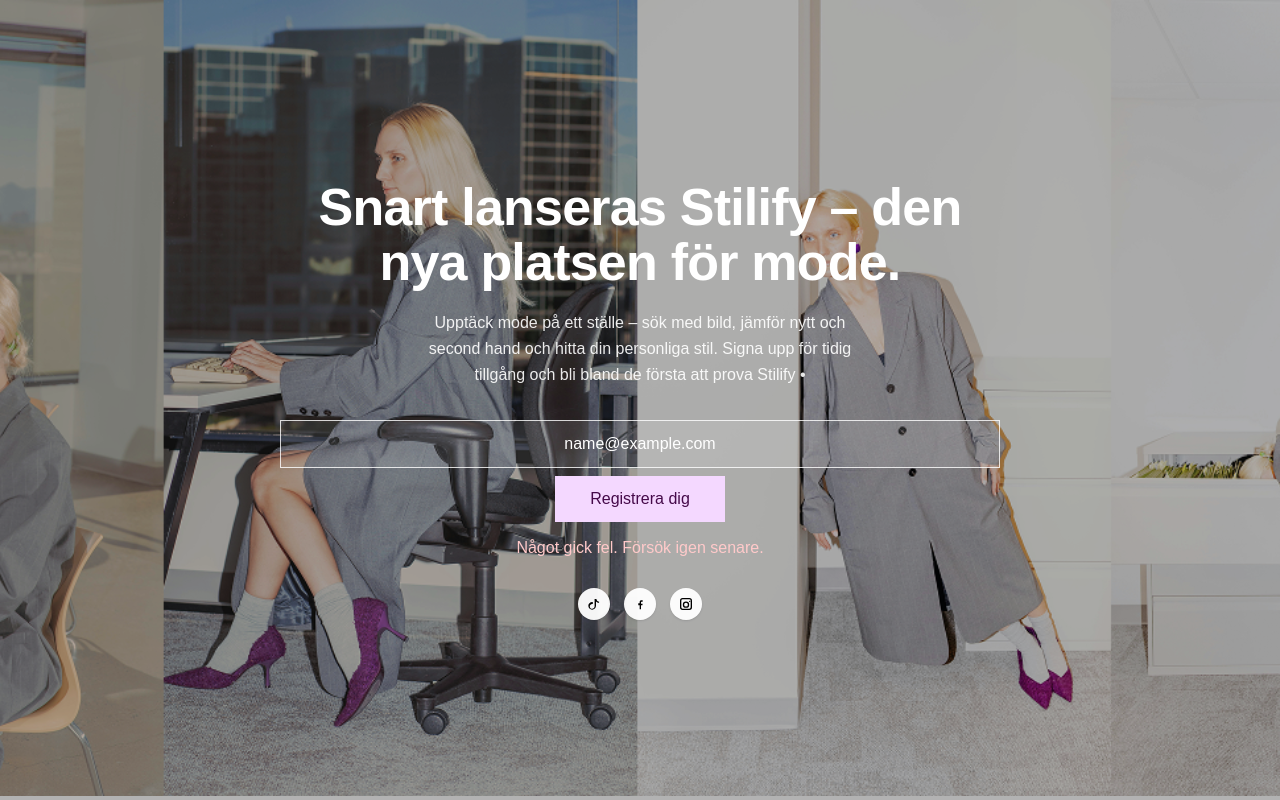
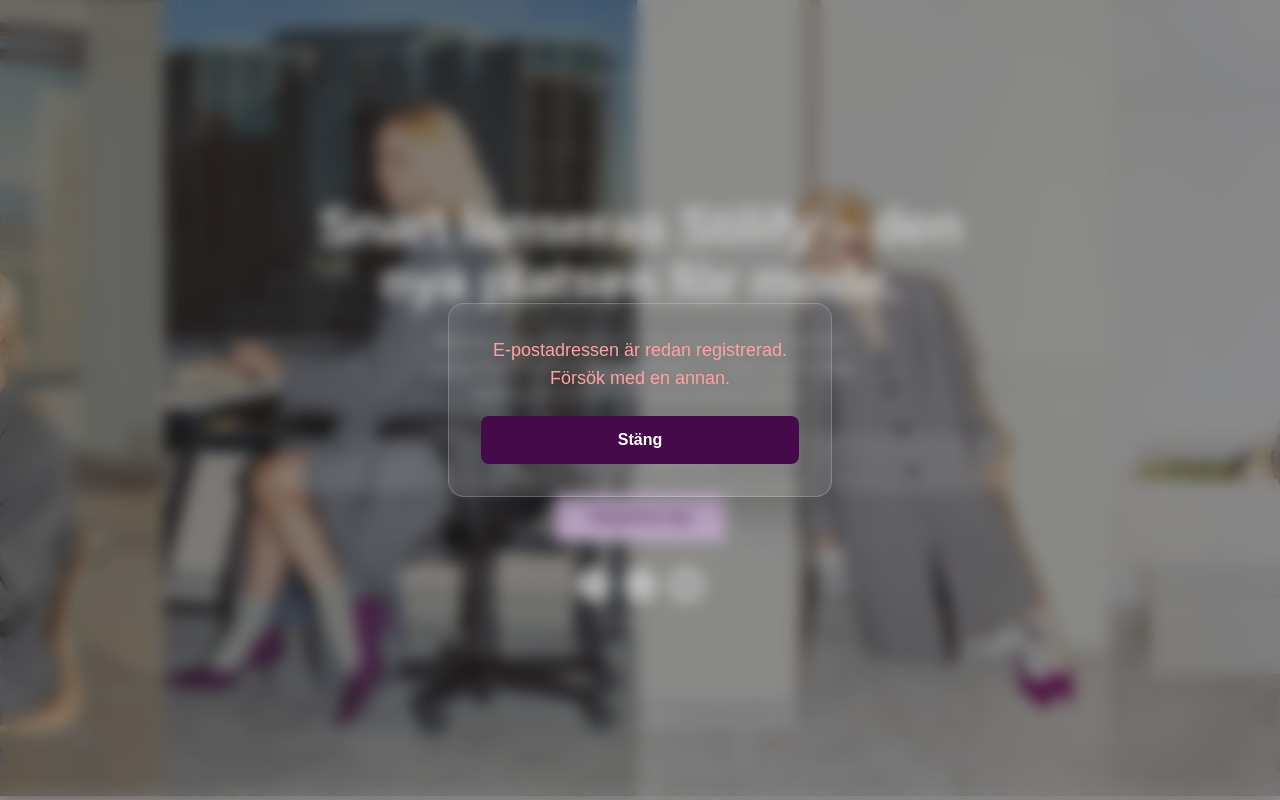
Before and after one commit to rahulgawadee/stilifyemail, a Next.js app: page / in a window 1280 px wide. Both pictures are taken after typing "name@example.com" into the empty fields and a click on the button "Registrera dig". Built offline with nearby package versions, Linux system fonts and the light colour scheme; no server answers; the database is empty.

Commit message:
fixeed modal ui

```diff
--- a/src/components/HeroSection.jsx
+++ b/src/components/HeroSection.jsx
@@ -2,6 +2,7 @@
 
 import { useEffect, useState } from "react";
 import Image from "next/image";
+import Modal from "./Modal";
 import { useAppDispatch, useAppSelector } from "@/store/hooks";
 import {
   resetSubmitState,
@@ -39,17 +40,9 @@
     }
   }, [submitStatus]);
 
-  useEffect(() => {
-    if (submitStatus === "succeeded" || submitStatus === "failed") {
-      const timeout = setTimeout(() => {
-        dispatch(resetSubmitState());
-      }, 4000);
-
-      return () => clearTimeout(timeout);
-    }
-
-    return undefined;
-  }, [submitStatus, dispatch]);
+  const successMessage = "Tack! Du kommer att få ett mail från oss inom kort.";
+  const errorMessage =
+    "E-postadressen är redan registrerad. Försök med en annan.";
 
   const handleSubmit = (event) => {
     event.preventDefault();
@@ -61,9 +54,13 @@
     dispatch(submitSubscriber({ email }));
   };
 
+  const handleCloseModal = () => {
+    dispatch(resetSubmitState());
+  };
+
   return (
     <div className="relative w-full -mx-[calc((100vw-100%)/2)] overflow-hidden">
-  <div className="relative w-full min-h-screen">
+      <div className="relative w-full min-h-screen">
         <div className="flex absolute inset-0 w-full h-full overflow-hidden backdrop-brightness-110">
           <Image
             src="/assets/hero-banner.png"
@@ -130,15 +127,17 @@
                 </button>
               </form>
 
-              {(submitMessage || submitError) && (
-                <p
-                  className={`text-sm sm:text-base ${
-                    submitError ? "text-red-200" : "text-green-200"
-                  }`}
-                >
-                  {submitError || submitMessage}
-                </p>
-              )}
+              <Modal
+                message={
+                  submitStatus === "succeeded"
+                    ? successMessage
+                    : submitStatus === "failed"
+                    ? errorMessage
+                    : ""
+                }
+                onClose={handleCloseModal}
+                isError={submitStatus === "failed"}
+              />
             </div>
 
             <div className="mt-6 sm:mt-7 flex items-center justify-center gap-2.5 sm:gap-3.5">
--- a/src/components/Modal.jsx
+++ b/src/components/Modal.jsx
@@ -22,18 +22,18 @@
 
   return (
     <div
-      className="fixed inset-0 z-50 flex items-center justify-center bg-black bg-opacity-60 p-4 backdrop-blur-sm"
+      className="fixed inset-0 z-50 flex items-center justify-center bg-[#00000032] bg-opacity-5 p-4 backdrop-blur-sm"
       onClick={onClose}
       role="dialog"
       aria-modal="true"
     >
       <div
-        className="relative w-full max-w-sm rounded-2xl bg-zinc-50 p-8 shadow-2xl"
+        className="relative w-full max-w-sm rounded-2xl border border-white/20 bg-white/10 p-8 shadow-2xl backdrop-blur-lg"
         onClick={(e) => e.stopPropagation()}
       >
         <p
           className={`text-center text-lg font-medium ${
-            isError ? "text-red-600" : "text-zinc-900"
+            isError ? "text-red-300" : "text-white"
           }`}
         >
           {message}
```
